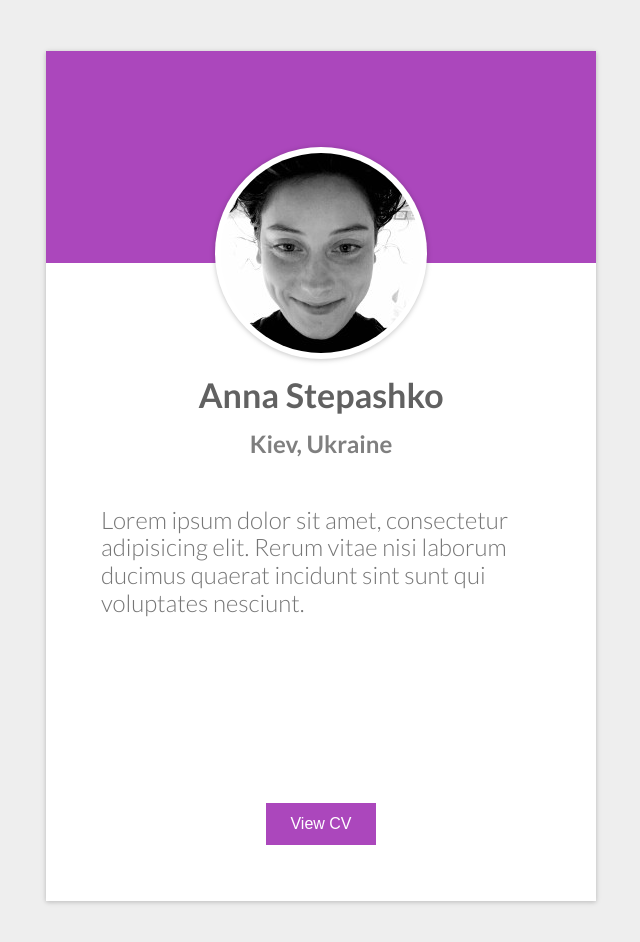
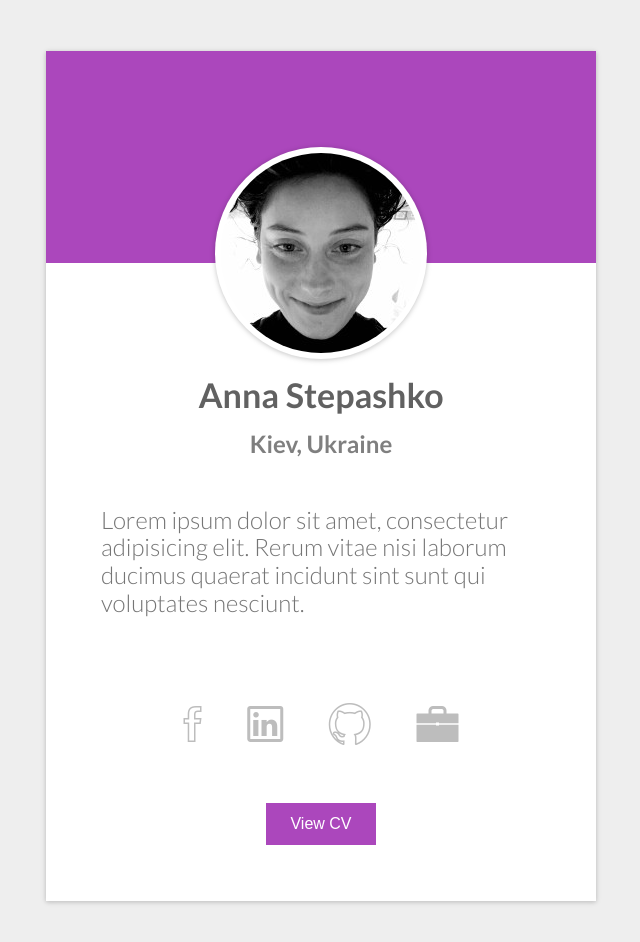
Before and after one commit to xandzia/profile, a plain HTML site: page index.html in a window 1280 px wide. Shown: the whole page, without its empty margins (319-959 px from the left). Drawn offline with nearby package versions, Linux system fonts and the light colour scheme.

Commit message:
modified style

```diff
--- a/index.html
+++ b/index.html
@@ -6,6 +6,7 @@
 		<link rel="stylesheet" href="https://cdnjs.cloudflare.com/ajax/libs/normalize/7.0.0/normalize.min.css">
 		<link rel="stylesheet" href="https://code.ionicframework.com/ionicons/2.0.1/css/ionicons.min.css">
 		<link rel="stylesheet" href="style.css">
+		<link rel="shortcut icon" href="images/favicon.ico" type="image/png">
 	</head>
 	<body>
 		<div class="profile-container">
@@ -21,19 +22,19 @@
 				<p>Lorem ipsum dolor sit amet, consectetur adipisicing elit. Rerum vitae nisi laborum ducimus quaerat incidunt sint sunt qui voluptates nesciunt.</p>
 				<ul class="social-media">
 					<li>
-						<a href="https://www.facebook.com/ann.stepashko.7"><i class="ion-social-facebook-outline"></i></a>
+						<a href="https://www.facebook.com/ann.stepashko.7" target="_blank"><i class="ion-social-facebook-outline"></i></a>
 					</li>
 					<li>
-						<a href="https://www.linkedin.com/in/ann-stepashko/"><i class="ion-social-linkedin-outline"></i></a>
+						<a href="https://www.linkedin.com/in/ann-stepashko/" target="_blank"><i class="ion-social-linkedin-outline"></i></a>
 					</li>
 					<li>
-						<a href="https://github.com/xandzia"><i class="ion-social-github-outline"></i></a>
+						<a href="https://github.com/xandzia" target="_blank"><i class="ion-social-github-outline"></i></a>
 					</li>
 					<li>
-						<a href="portfolio/index.html"><i class="ion-briefcase"></i></a>
+						<a href="portfolio/index.html" target="_blank"><i class="ion-briefcase"></i></a>
 					</li>
 				</ul>
-				<button><a href="CV/cv.html">View CV</a></button>
+				<button><a class="but" href="CV/cv.html">View CV</a></button>
 			</div>
 		</div>
 		<script src="app.js"></script>
--- a/style.css
+++ b/style.css
@@ -80,6 +80,9 @@ button:hover {
 	transform: scale(1.05);
 }
 a {
+	color: #BDBDBD;
+}
+.but {
 	color: white;
 	text-decoration: none;
 }
```
Also changed, not shown: portfolio/index.html (+2 -2 lines), images/favicon.ico (added).
